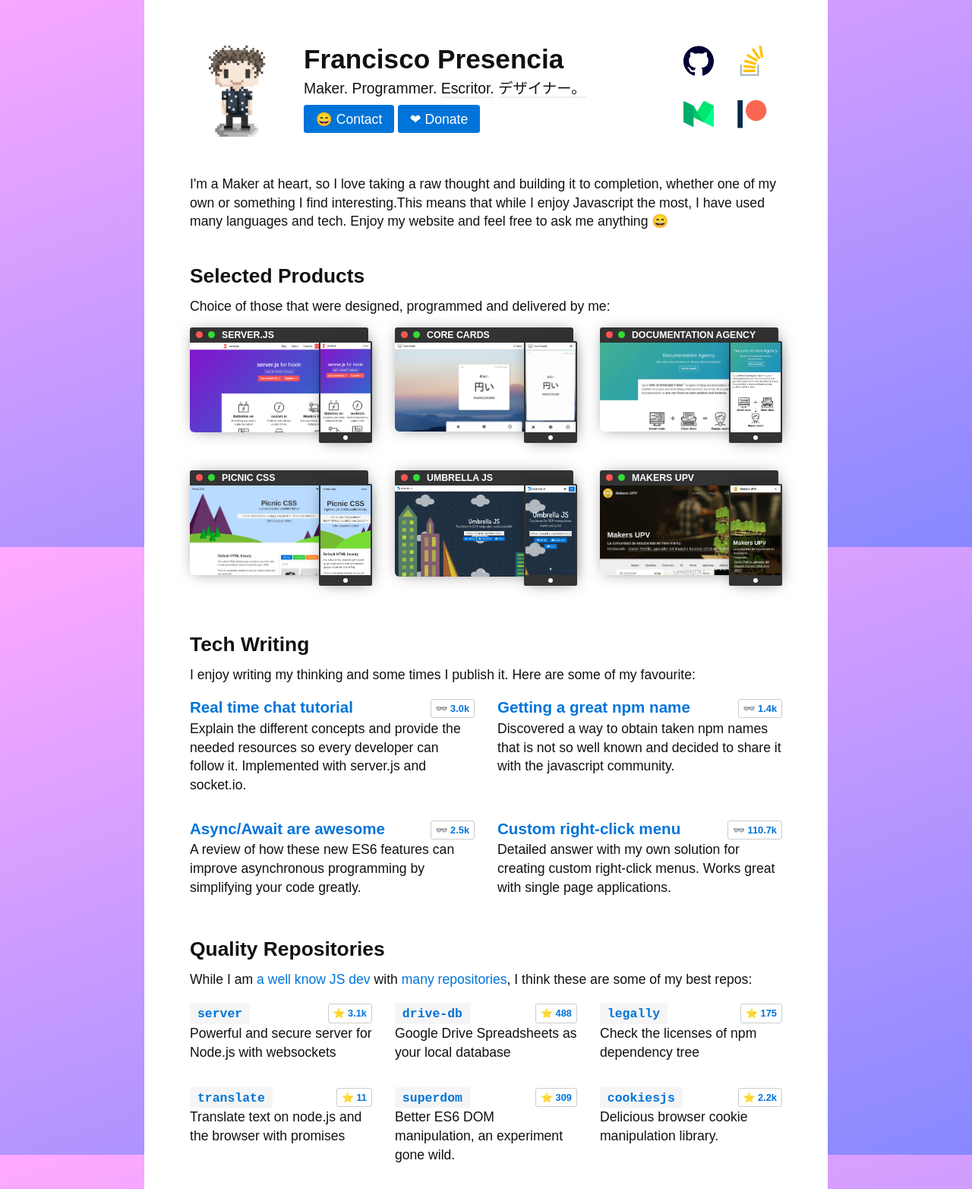
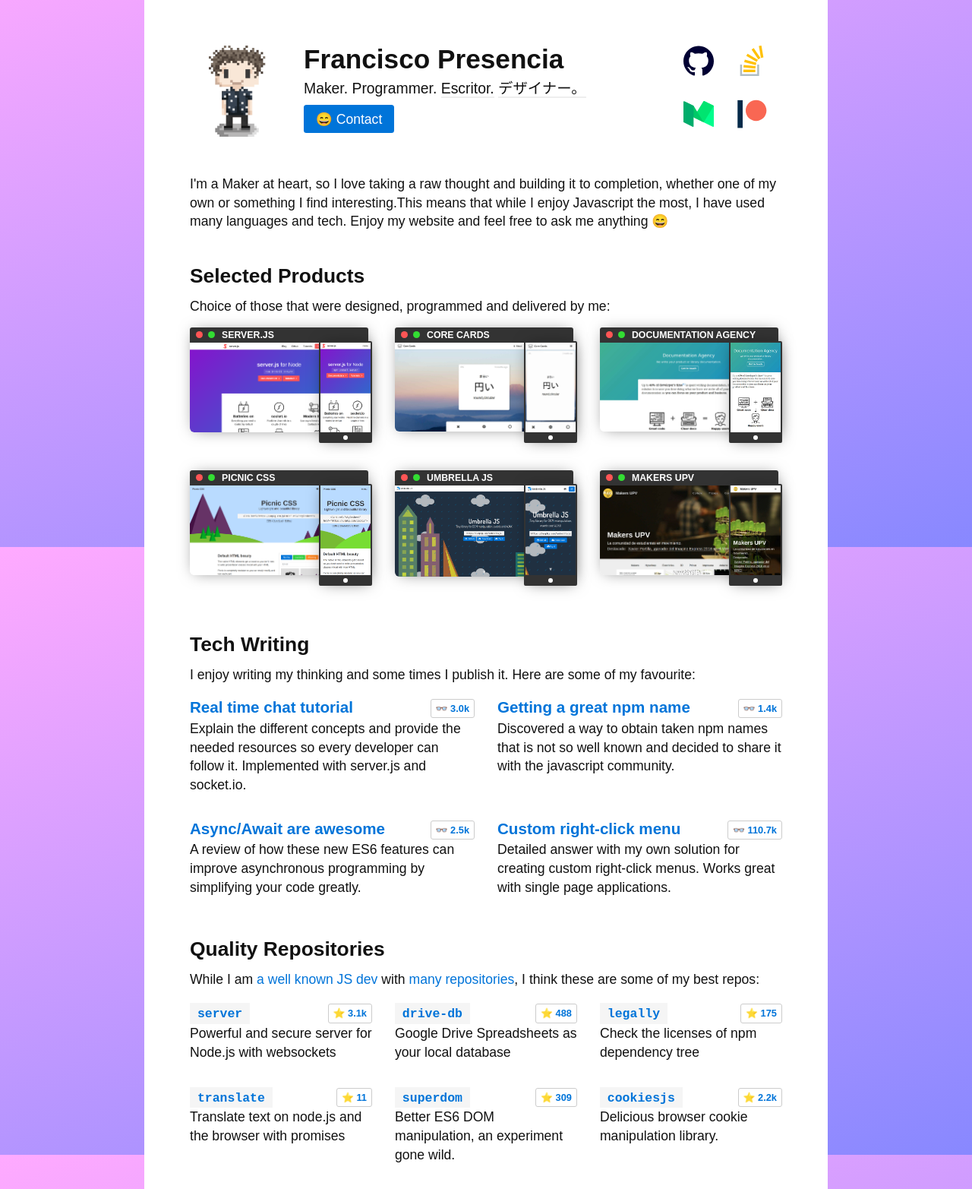
Before and after one commit to ourobouros/franciscop.github.io, a website: page index.html in a window 1280 px wide. Shown: the part 80-1645 px from the top of the page at 76% size. Drawn offline with Linux system fonts and the light colour scheme.

Commit message:
Fixed typo, remove donate

```diff
--- a/index.html
+++ b/index.html
@@ -44,7 +44,7 @@
               <span data-tooltip="Writer (from Spain)">Escritor.</span>
               <span data-tooltip="Designer (learning Japanese)">デザイナー。</span></p>
             <a class="button contact" disabled data-tooltip="Please wait a couple of seconds">😄 Contact</a>
-            <a class="button" href="https://www.patreon.com/franciscop" target="_blank">❤ Donate</a>
+            <!-- <a class="button" href="https://www.patreon.com/franciscop" target="_blank">❤ Donate</a> -->
           </div>
           <div class="networks half full-600">
             <div class="logos">
@@ -196,7 +196,7 @@
         <h2>Quality Repositories</h2>
         <p>
           While I am
-            <a href="http://git-awards.com/users/franciscop" target="_blank">a well know JS dev</a> with
+            <a href="http://git-awards.com/users/franciscop" target="_blank">a well known JS dev</a> with
             <a href="https://github.com/franciscop" target="_blank">many repositories</a>,
             I think these are some of my best repos:
         </p>
```
